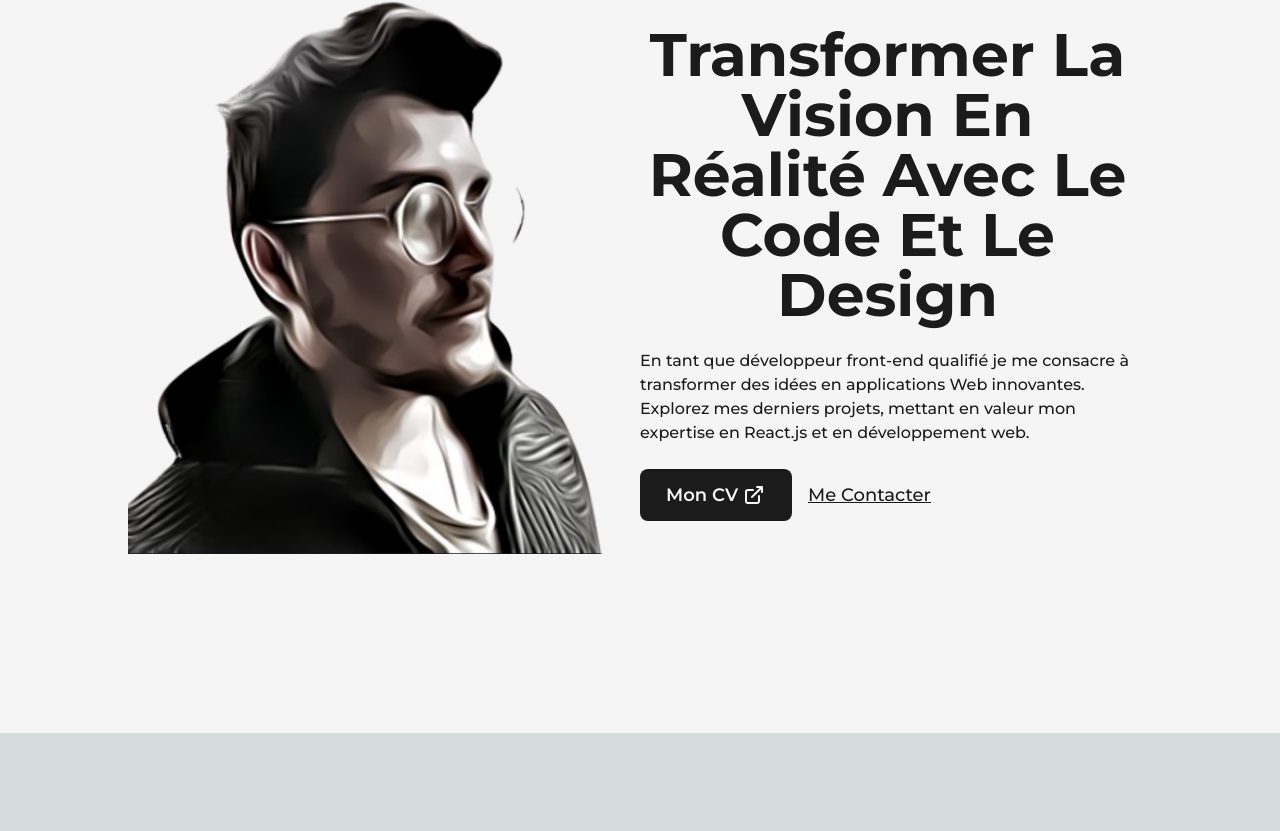
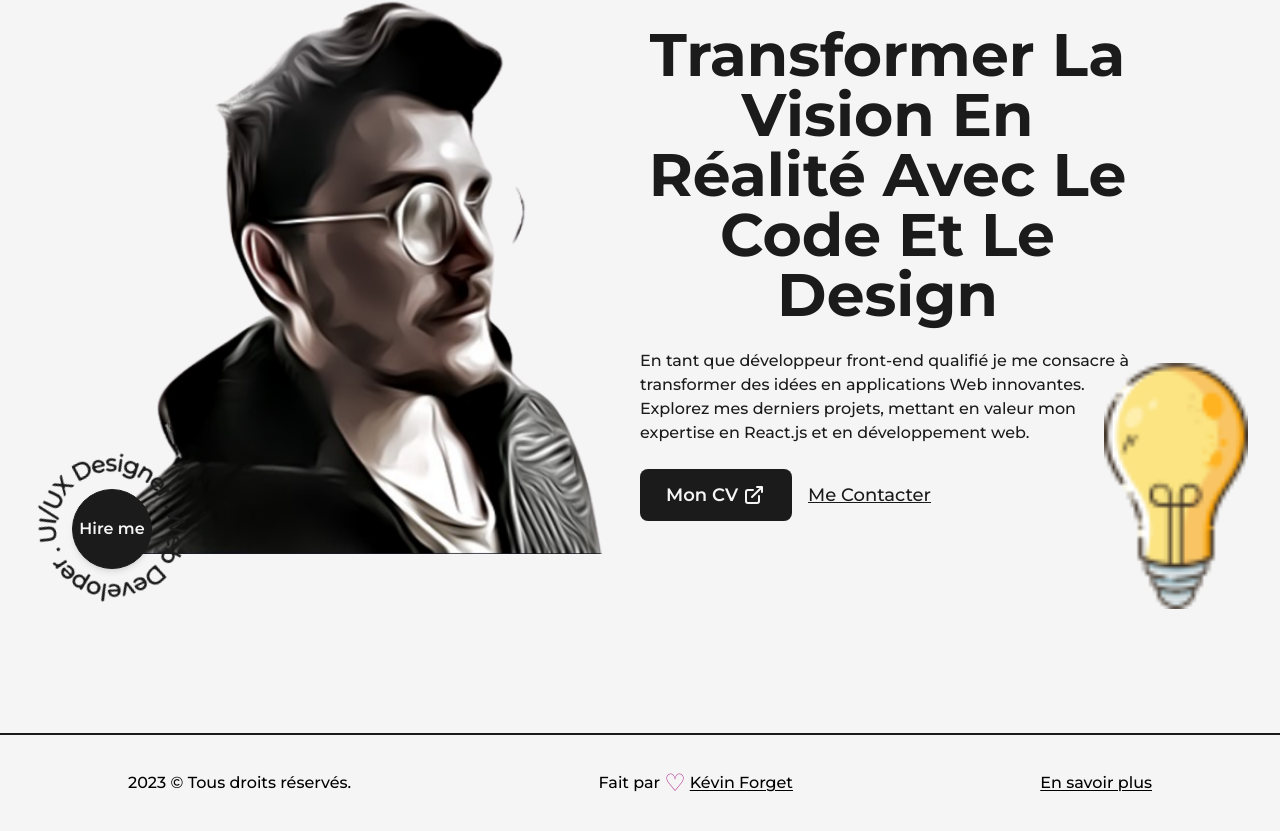
Before and after one commit to Sladriix-dev/portfolio_v2, a Next.js app: page / in a window 1280 px wide. Shown: the part 159-990 px from the top of the page. Before the commit the page ends 892 px from the top, so only its background shows below. Built offline with nearby package versions, Linux system fonts and the light colour scheme.

Commit message:
ADD Footer component and finalize the home page

```diff
--- a/components/AnimatedText.jsx
+++ b/components/AnimatedText.jsx
@@ -28,8 +28,6 @@
     }
 }
 
-
-
 const AnimatedText = ({text, className=""}) => {
   return (
     <div className='w-full mx-auto py-2 flex items-center justify-center text-center overflow-hidden'>
--- /dev/null
+++ b/components/Footer.jsx
@@ -0,0 +1,20 @@
+import React from "react";
+import Layout from "./Layout";
+import Link from "next/link";
+
+const Footer = () => {
+  return (
+    <footer className="w-full border-t-2 border-solid border-dark font-medium text-l">
+      <Layout className="py-8 flex items-center justify-between">
+        <span>{new Date().getFullYear()} &copy; Tous droits réservés.</span>
+        <div className="flex items-center">
+          Fait par <span className="text-primary text-2xl px-1">&#9825;</span>
+          <Link href="/" className="underline underline-offset-2">Kévin Forget</Link>
+        </div>
+        <Link href="https://github.com/Sladriix-dev" className="underline underline-offset-2" target={"_blank"}>En savoir plus</Link>
+      </Layout>
+    </footer>
+  );
+};
+
+export default Footer;
--- /dev/null
+++ b/components/HireMe.jsx
@@ -0,0 +1,18 @@
+import React from 'react'
+import { CircularText } from './Icons'
+import Link from 'next/link'
+
+const HireMe = () => {
+  return (
+    <div className='fixed left-4 bottom-4 flex items-center justify-center overflow-hidden'>
+        <div className='w-48 h-auto flex items-center justify-center relative'>
+            <CircularText className={"fill-dark animate-spin-slow"} />
+            <Link href="mailto:kevin.forget0805@gmail.com" className='flex items-center justify-center absolute left-1/2 top-1/2 -translate-x-1/2 -translate-y-1/2 bg-dark text-light shadow-md border border-solid border-dark w-20 h-20 rounded-full font-semibold hover:bg-light hover:text-dark'>
+                Hire me
+            </Link>
+        </div>
+    </div>
+  )
+}
+
+export default HireMe
--- a/package.json
+++ b/package.json
@@ -14,7 +14,6 @@
     "eslint-config-next": "13.3.1",
     "framer-motion": "^10.12.4",
     "next": "13.3.1",
-    "postcss": "8.4.23",
     "react": "18.2.0",
     "react-dom": "18.2.0",
     "tailwindcss": "3.3.2"
--- a/pages/_app.js
+++ b/pages/_app.js
@@ -1,3 +1,4 @@
+import Footer from "@/components/Footer";
 import NavBar from "@/components/NavBar";
 import "@/styles/globals.css";
 import { Montserrat } from "next/font/google";
@@ -18,6 +19,7 @@
       <main className={`${montserrat.variable} font-mont bg-light w-full min-h-screen`}>
         <NavBar />
         <Component {...pageProps} />
+        <Footer />
       </main>
     </>
   );
--- a/pages/index.js
+++ b/pages/index.js
@@ -5,6 +5,8 @@
 import AnimatedText from "@/components/AnimatedText";
 import Link from "next/link";
 import { LinkArrow } from "@/components/Icons";
+import HireMe from "@/components/HireMe";
+import lightBulb from "../public/assets/idea.png";
 
 export default function Home() {
   return (
@@ -51,6 +53,10 @@
             </div>
           </div>
         </Layout>
+        <HireMe />
+        <div className="absolute right-8 bottom-8 inline-block w-36">
+          <Image src={lightBulb} alt="Ampule" className="w-full h-auto" />
+        </div>
       </main>
     </>
   );
--- a/tailwind.config.js
+++ b/tailwind.config.js
@@ -19,6 +19,9 @@
         primary: "#B63E96", // 240,86,199
         primaryDark: "#58E6D9", // 80,230,217
       },
+      animation: {
+        'spin-slow': 'spin 8s linear infinite',
+      }
     },
   },
   plugins: [],
```
Also changed, not shown: components/Icons.jsx (line endings or trailing spaces), next.config.js (line endings or trailing spaces), public/assets/idea.png (added), 1 other file (tests, documents, lock files or other folders).
